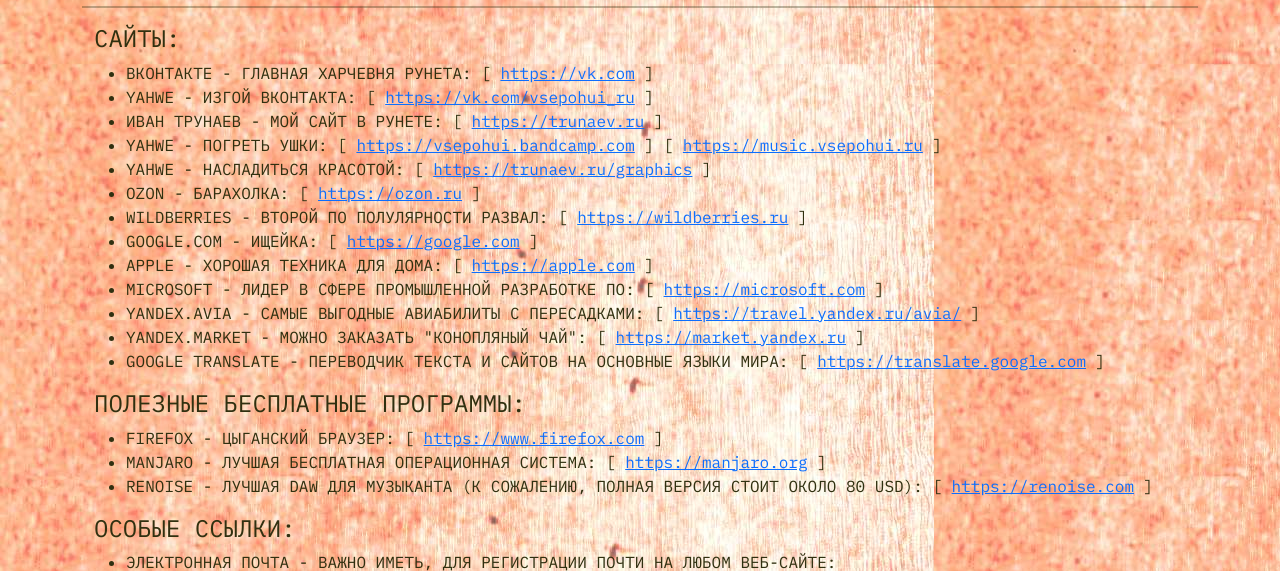
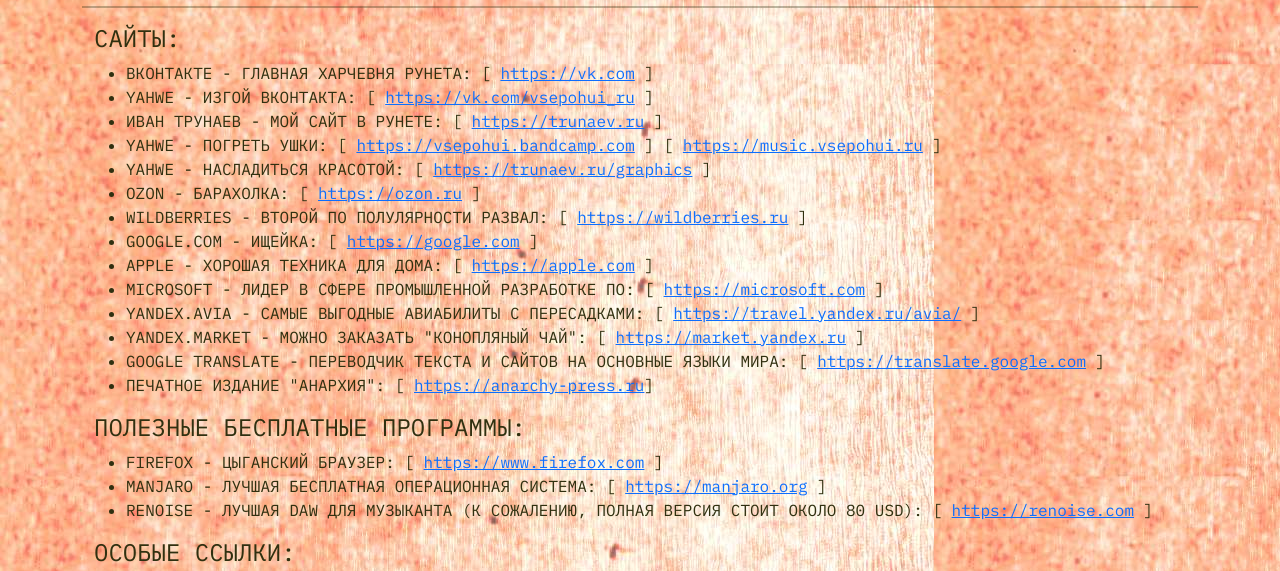
Before and after one commit to vsepohui/rupana, a plain HTML site: page index.html in a window 1280 px wide. Shown: the part 160-731 px from the top of the page. Drawn offline with Linux system fonts and the light colour scheme.

Commit message:
Add anarchy url

```diff
--- a/index.html
+++ b/index.html
@@ -5,7 +5,7 @@
     <meta name="viewport" content="user-scalable=no,width=device-width" />
     <meta name="description" content="">
     <meta name="generator" content="Yahwe hands">
-    <title>РУПАНА</title>
+    <title>РУПАНА :: ЯДРО СЕТИ ИНТЕРНЕТ</title>
 
     <link rel="apple-touch-icon" sizes="180x180" href="/apple-touch-icon.png">
 	<link rel="icon" type="image/png" sizes="32x32" href="/favicon-32x32.png">
@@ -37,6 +37,7 @@
 				<li>YANDEX.AVIA - САМЫЕ ВЫГОДНЫЕ АВИАБИЛИТЫ С ПЕРЕСАДКАМИ: [ <a href="https://travel.yandex.ru/avia/">https://travel.yandex.ru/avia/</a> ] </li>
 				<li>YANDEX.MARKET - МОЖНО ЗАКАЗАТЬ "КОНОПЛЯНЫЙ ЧАЙ": [ <a href="https://market.yandex.ru">https://market.yandex.ru</a> ] </li>
 				<li>GOOGLE TRANSLATE - ПЕРЕВОДЧИК ТЕКСТА И САЙТОВ НА ОСНОВНЫЕ ЯЗЫКИ МИРА: [ <a href="https://translate.google.com">https://translate.google.com</a> ]</li>
+				<li>ПЕЧАТНОЕ ИЗДАНИЕ "АНАРХИЯ": [ <a href="https://anarchy-press.ru">https://anarchy-press.ru</a>]</li>
 			</ul>
 			<h2>ПОЛЕЗНЫЕ БЕСПЛАТНЫЕ ПРОГРАММЫ:</h2>
 			<ul>
```
